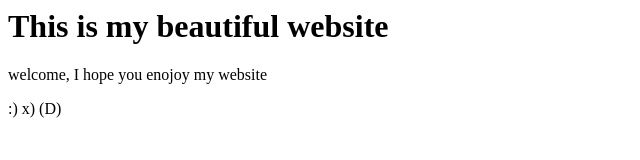
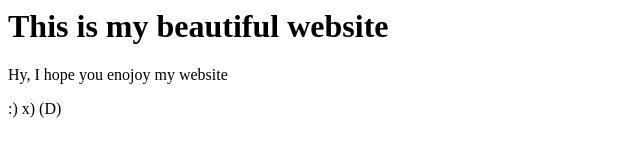
Before and after one commit to Usama-pg/myfistcode, a plain HTML site: page index.html in a window 1280 px wide. Shown: the full height of the page, 0-640 px from the left. Drawn offline with Linux system fonts and the light colour scheme.

Commit message:
change welcome to hy

```diff
--- a/index.html
+++ b/index.html
@@ -1,6 +1,6 @@
 <html>
 <title>This is my website</title>
 <h1>This is my beautiful website</h1>
-<p>welcome, I hope you enojoy my website</9>
+<p>Hy, I hope you enojoy my website</9>
 <p> :) x) (D)</p>
 <html>
```
